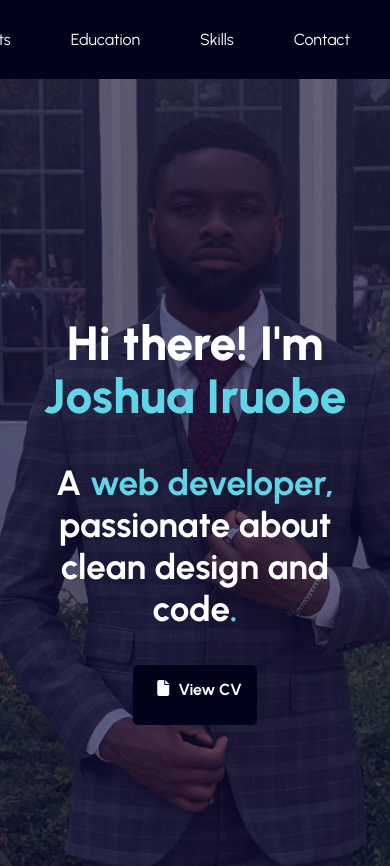
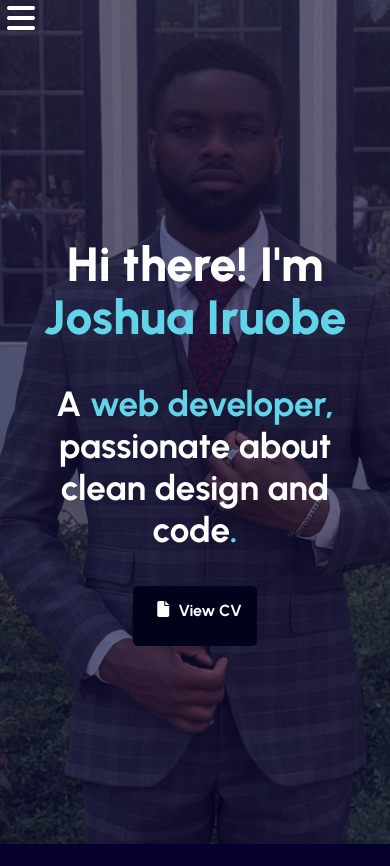
Before and after one commit to iruobej/portfolio, a React (Vite) app: page / in a window 390 px wide. Shown: the top 866 px of the page. Built offline with nearby package versions, Linux system fonts and the light colour scheme.

Commit message:
sidebar added

```diff
--- a/src/App.css
+++ b/src/App.css
@@ -26,7 +26,7 @@ nav {
   z-index: 1000;
 }
 
-nav ul {
+.nav-links {
   background-color: var(--darker-purple);
   margin: 0;
   list-style: none;
@@ -37,12 +37,16 @@ nav ul {
   padding-right: 40px;
 }
 
-nav ul li a:hover {
+.nav-links li a:hover {
   color: var(--light-blue);
 }
 
+.hamburger {
+  display: none;
+}
+
 .fa-bars {
-  color: black;
+  color: white;
 }
 
 .circle {
@@ -332,7 +336,51 @@ form button {
   text-shadow: 0 0 5px;
 }
 
-@media (max-width: 900px) {
+@media (max-width: 1200px) {
+  nav {
+    background: transparent;
+    position: fixed;
+    width: 100%;
+  }
+
+  /* show hamburger */
+  .hamburger {
+    position: absolute;
+    z-index: 1001;
+    display: block;
+    background: none;
+    border: none;
+    color: white;
+    font-size: 32px;
+    cursor: pointer;
+  }
+
+  /* sidebar menu (hidden off-screen by default) */
+  .nav-links {
+    position: fixed;
+    top: 0;
+    left: -280px;   /* hidden */
+    width: 260px;
+    height: 100vh;
+    background-color: var(--darker-purple);
+
+    display: flex;
+    flex-direction: column;
+    justify-content: center;
+    align-items: center;
+    gap: 30px;
+
+    transition: right 0.3s ease;
+    padding: 0;
+    margin: 0;
+    z-index: 999;
+  }
+
+  /* when open, slide in */
+  .nav-links.open {
+    left: 0;
+  }
+
   section:not(#home) {
     margin: 24px 12px;   /* smaller outer space */
     padding: 24px 12px;  /* smaller inner space */
--- a/src/components/Navbar.jsx
+++ b/src/components/Navbar.jsx
@@ -1,13 +1,26 @@
+import { inherits } from "node:util";
+import { useState } from "react";
+
 function Navbar () {
+    const [open, setOpen] = useState(false); //remembers if menu is open or closed*
+
     return (
+
         <nav>
-            <ul>
-                <li><a href="#home">Home</a></li>
-                <li><a href="#bio">Bio</a></li>
-                <li><a href="#projects">Projects</a></li>
-                <li><a href="#education">Education</a></li>
-                <li><a href="#skills">Skills</a></li>
-                <li><a href="#contact">Contact</a></li>
+            <button
+                className="hamburger"
+                onClick={() => setOpen(!open)}
+            >
+                <i class="fa-solid fa-bars" style={{color: "inherit"}}></i>
+            </button>
+            <ul className={open ? "nav-links open" : "nav-links"}>
+                {/* clicking on any link will close the sidebar */}
+                <li><a href="#home" onClick={() => setOpen(false)}>Home</a></li>
+                <li><a href="#bio" onClick={() => setOpen(false)}>Bio</a></li>
+                <li><a href="#projects" onClick={() => setOpen(false)}>Projects</a></li>
+                <li><a href="#education" onClick={() => setOpen(false)}>Education</a></li>
+                <li><a href="#skills" onClick={() => setOpen(false)}>Skills</a></li>
+                <li><a href="#contact" onClick={() => setOpen(false)}>Contact</a></li>
             </ul>
         </nav>
     )
```
